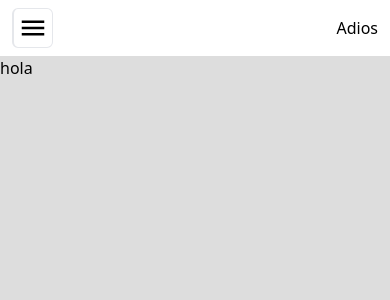
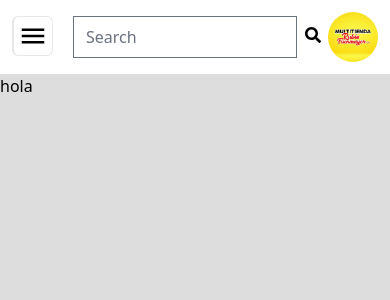
Before and after one commit to eurorondon/ecommers-fuenmayor-dashboard, a Next.js app: page / in a window 390 px wide. Shown: the top 300 px of the page. Built offline with nearby package versions, Linux system fonts and the light colour scheme.

Commit message:
mejorando  navbars v3

```diff
--- a/src/app/components/DrawerMenu.js
+++ b/src/app/components/DrawerMenu.js
@@ -10,8 +10,10 @@ import {
   HiTable,
   HiUser,
 } from "react-icons/hi";
+import { FaSearch } from "react-icons/fa";
 import { MdOutlineMenu } from "react-icons/md";
 import SideBarComponent from "./SideBarComponent";
+import Image from "next/image";
 
 function DrawerMenu() {
   const [mostrarMenu, setMostrarMenu] = useState(false);
@@ -23,15 +25,40 @@ function DrawerMenu() {
   return (
     <div className="sticky top-0 z-10 lg:hidden ">
       {/* <FlowNavbar /> */}
-      <div className=" bg-white flex justify-between items-center py-2 px-3 my-0">
+      <div className=" bg-white flex flex-row items-center  px-3 md:px-5 py-3">
+        <div className=" basis-2/12 md:basis-3/12">
           <button
             className="border bg-white border-l-2 rounded-md p-1 "
             onClick={toggleMenu}
           >
             <MdOutlineMenu size={30} />
           </button>
+        </div>
 
-        <h1>Adios </h1>
+        <div className=" basis-8/12 md:basis-6/12 ">
+          <form className="input-group " onSubmit={console.log("first")}>
+            <input
+              type="search"
+              className="form-control rounded-left search w-11/12 "
+              placeholder="Search"
+
+              // onChange={(e) => setSearchInput(e.target.value)}
+            />
+            <button type="submit" className="search-button w-1/12 p-2">
+              <FaSearch />
+            </button>
+          </form>
+        </div>
+
+        <div className="basis-2/12 md:basis-3/12 flex justify-end ">
+          <Image
+            src={"/images/logo.jpg"}
+            width={50}
+            height={50}
+            alt="Multitienda"
+            className="rounded-full"
+          />
+        </div>
 
         <div
           className={` absolute
--- a/src/app/layout.js
+++ b/src/app/layout.js
@@ -18,7 +18,7 @@ export default function RootLayout({ children }) {
     <html lang="en">
       <body className="">
         <ReactQueryProvider>
-          <div className="lg:block">
+          <div className="lg:hidden sticky top-0 z-20">
             <DrawerMenu />
           </div>
           <div className="hidden lg:block sticky top-0 z-10">
```
Lines whose indentation alone changed are shown as unchanged.
